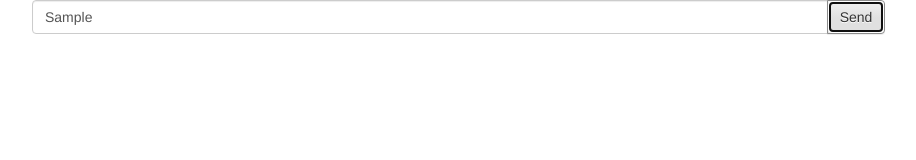
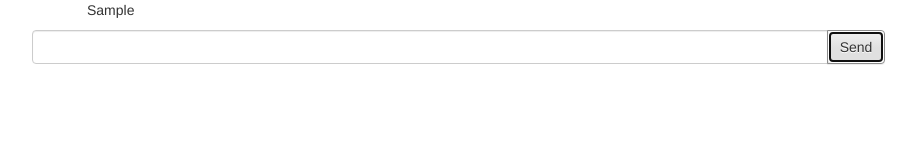
Before and after one commit to S3bastianGriesa/treetalk, a website: page public/chat.html in a window 1280 px wide. Both pictures are taken after typing "Sample" into the empty fields and a click on the button "Send". Shown: the whole page, without its empty margins (96-1012 px from the left). Drawn offline with nearby package versions, Linux system fonts and the light colour scheme.

Commit message:
Added first chat prototype widget

```diff
--- a/public/chat.html
+++ b/public/chat.html
@@ -10,10 +10,16 @@
     <link rel="stylesheet" href="/css/chat.css">
 
     <script src="/components/jquery/dist/jquery.min.js" charset="utf-8"></script>
+    <script src="/js/chat.js" charset="utf-8"></script>
 </head>
 
 <body>
     <div id="container" class="center row">
+        <div id="chat-container" class="col-md-10">
+          <div id="chat-window">
+            <ul id="chat-message-list"></ul>
+          </div>
+        </div>
         <div id="messanger-container" class="col-md-10 form-group input-group">
             <input type="text" id="messanger-textfield" class="form-control"></input>
             <span class="input-group-btn">
--- a/public/css/chat.css
+++ b/public/css/chat.css
@@ -2,3 +2,11 @@
   width: 80%;
   margin: auto;
 }
+
+#chat-container {
+  height: 80%;
+}
+
+#chat-message-list {
+  list-style: none;
+}
--- /dev/null
+++ b/public/js/chat.js
@@ -0,0 +1,49 @@
+var Chat = function() {
+    this.count = 0;
+    this.messages = $('#chat-message-list');
+};
+
+Chat.prototype.addMessage = function(msg) {
+    this.count++;
+    var messageEntry = $('<li></li>').html(msg);
+    this.messages.append(messageEntry);
+};
+
+Chat.prototype.clear = function() {
+    this.messages.empty();
+};
+
+var ChatDOM = function() {
+    this.sendButton = $('#send-button');
+    this.messageList = $('#chat-message-list');
+    this.messangerTextfield = $('#messanger-textfield');
+};
+
+ChatDOM.prototype.getMessangerTextfieldValue = function() {
+    return this.messangerTextfield.val();
+};
+
+ChatDOM.prototype.clearMessangerTextfieldValue = function() {
+    this.messangerTextfield.val('');
+};
+
+ChatDOM.prototype.appendMessage = function(message) {
+    var listElement = $('<li></li>').html(message);
+    this.messageList.append(listElement);
+};
+
+$(document).ready(function() {
+    var chat = new Chat();
+    var chatDom = new ChatDOM();
+    $('#send-button').click(function(event) {
+        var message = chatDom.getMessangerTextfieldValue();
+        chatDom.clearMessangerTextfieldValue();
+        chatDom.appendMessage(message);
+    });
+    $('#messanger-textfield').keypress(function(event) {
+        if (event.which == 13) {
+          chatDom.sendButton.click();
+          return false;
+        }
+    });
+});
```
